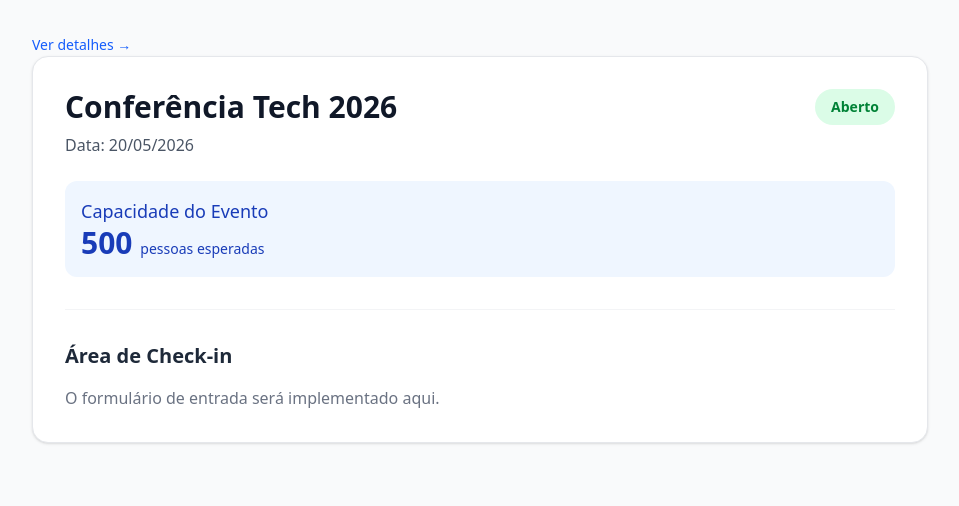
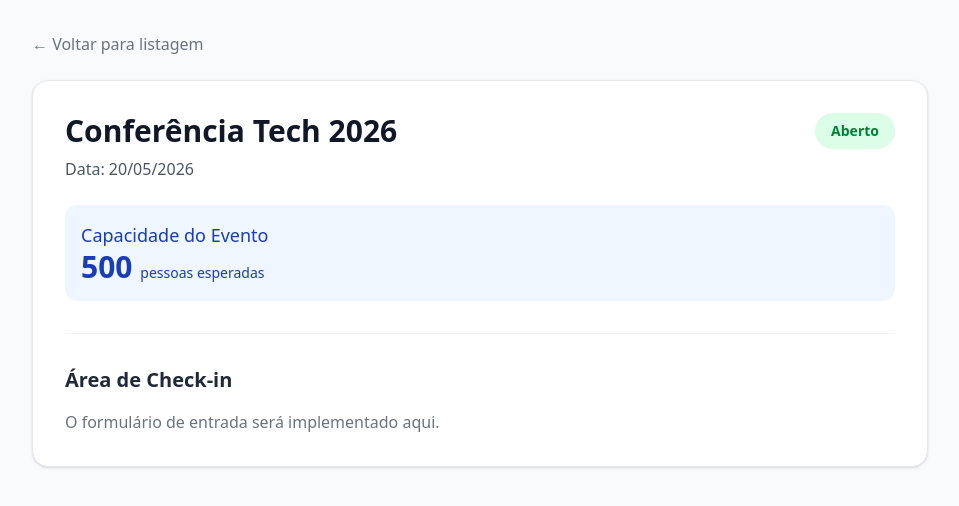
Before and after one commit to marcosads2025/teste-tecnico-front-end, a Next.js app: page /evento/1 in a window 1280 px wide. Shown: the top 506 px of the page, without its empty margins (160-1119 px from the left). Built offline with nearby package versions, Linux system fonts and the light colour scheme; data requests are answered from the project's data file.

Commit message:
correção no arquivo page.tsx

```diff
--- a/app/evento/[id]/page.tsx
+++ b/app/evento/[id]/page.tsx
@@ -1,9 +1,9 @@
 "use client";
-import Link from "next/link";
-import {useEffect, useState} from "react";
-import {useParams, useRouter} from "next/navigation";
-import {Event} from "../../../types";
-import {getEventById} from "../../../services/api";
+
+import { useEffect, useState } from "react";
+import { useParams, useRouter } from "next/navigation";
+import { Event } from "../../../types";
+import { getEventById } from "../../../services/api";
 
 export default function EventDetails() {
     const params = useParams();
@@ -54,10 +54,12 @@ export default function EventDetails() {
     return (
         <main className="min-h-screen bg-gray-50 p-8 font-sans">
             <div className="max-w-4xl mx-auto">
-                <Link href={`/evento/${event.id}`}
-                      className="text-blue-600 font-medium text-sm hover:text-blue-800 hover:underline">
-                    Ver detalhes &rarr;
-                </Link>
+                <button
+                    onClick={() => router.push('/')}
+                    className="text-gray-500 hover:text-gray-800 mb-6 flex items-center gap-2 transition-colors"
+                >
+                    &larr; Voltar para listagem
+                </button>
 
                 <div className="bg-white p-8 rounded-2xl shadow-sm border border-gray-200">
                     <div className="flex justify-between items-start mb-6">
@@ -74,11 +76,9 @@ export default function EventDetails() {
 
                     <div className="p-4 bg-blue-50 text-blue-800 rounded-xl mb-8">
                         <p className="font-medium text-lg">Capacidade do Evento</p>
-                        <p className="text-3xl font-bold">{event.expectedParticipants} <span
-                            className="text-sm font-normal">pessoas esperadas</span></p>
+                        <p className="text-3xl font-bold">{event.expectedParticipants} <span className="text-sm font-normal">pessoas esperadas</span></p>
                     </div>
 
-                    {/* O Dashboard e Tabela de Check-ins entrarão aqui na próxima etapa */}
                     <div className="border-t border-gray-100 pt-8 mt-8">
                         <h2 className="text-xl font-semibold text-gray-800 mb-4">Área de Check-in</h2>
                         <p className="text-gray-500">O formulário de entrada será implementado aqui.</p>
```
